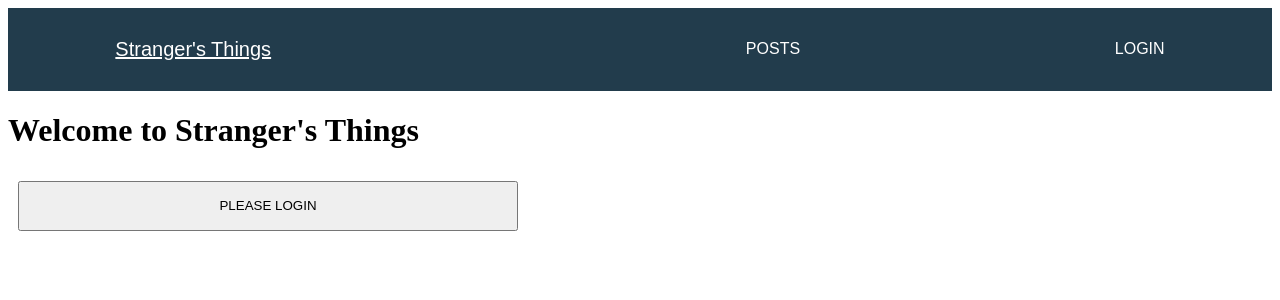
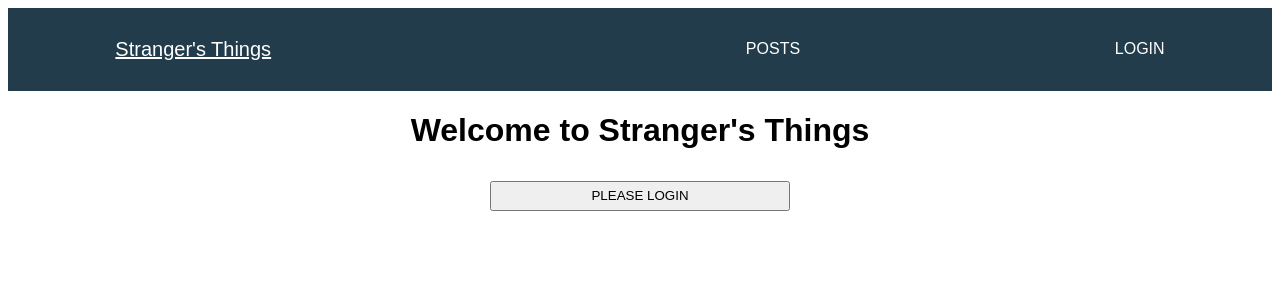
Before and after one commit to Smith7g/strangers_things, a React (Create React App) app: page /Home in a window 1280 px wide. Shown: the top 300 px of the page. Built offline with nearby package versions, Linux system fonts and the light colour scheme; no server answers.

Commit message:
added css to Home page

```diff
--- a/public/style.css
+++ b/public/style.css
@@ -54,3 +54,18 @@ button {
 .navButton:hover{
     text-decoration: underline;
 }
+
+.Home {
+    display: flex;
+    flex-direction: column;
+    align-items: center;
+}
+
+.homeTitle {
+    font-family: Barlow, Arial, Helvetica, sans-serif;
+}
+
+.homeButton {
+    width: 300px;
+    height: 30px;
+}
--- a/src/components/Home.js
+++ b/src/components/Home.js
@@ -17,17 +17,17 @@ const Home = ({loggedIn}) => {
     },[]);
 
     return(
-        <div>
+        <div className = "Home">
             {loggedIn ? (
                 <>
-                    <h1>Welcome to Stranger's Things</h1>
+                    <h1 className = "homeTitle">Welcome to Stranger's Things</h1>
                     {myInfo && myInfo.username ? <h3>{`Logged in as ${myInfo.username}`}</h3> : null}
-                    <button onClick={(()=>{navigate('/Profile')})}>VIEW PROFILE</button>
+                    <button className = "homeButton" onClick={(()=>{navigate('/Profile')})}>VIEW PROFILE</button>
                 </>
             ) : (
                 <>
-                <h1>Welcome to Stranger's Things</h1>
-                <button onClick={(()=>{navigate('/')})}>PLEASE LOGIN</button>
+                <h1 className = "homeTitle">Welcome to Stranger's Things</h1>
+                <button className = "homeButton" onClick={(()=>{navigate('/')})}>PLEASE LOGIN</button>
                 </>
             )}
 
```
